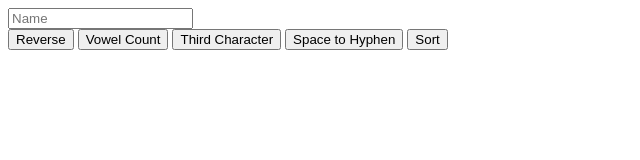
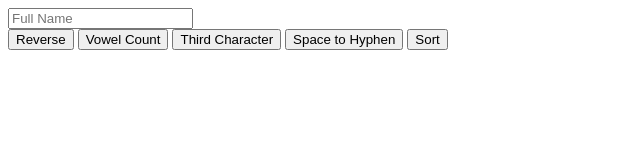
Before and after one commit to baishakhialam1/dptProject, a plain HTML site: page index.html in a window 1280 px wide. Shown: the full height of the page, 0-640 px from the left. Drawn offline with Linux system fonts and the light colour scheme.

Commit message:
Update index.html

```diff
--- a/index.html
+++ b/index.html
@@ -57,7 +57,7 @@
 <body>
 
     <!-- <input type="text"> -->
-    <input id="text1" placeholder="Name">
+    <input id="text1" placeholder="Full Name">
     <br>
     <button onclick="reverseFn()" id="btn2">Reverse</button>
     <button onclick="vowelCount()" id="btn3">Vowel Count</button>
```
